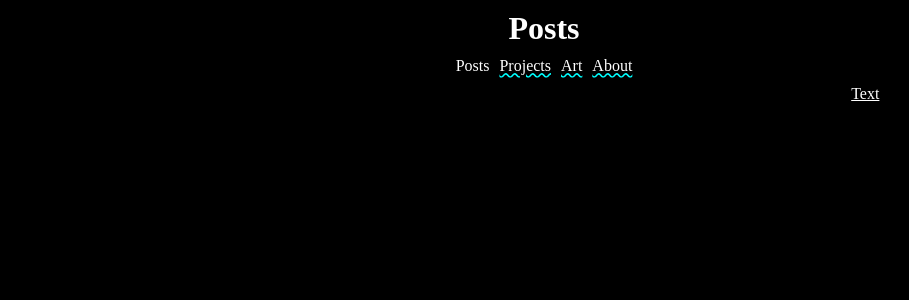
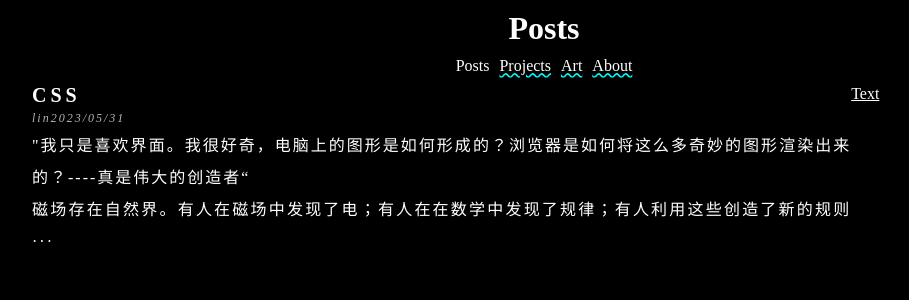
Before and after one commit to linround/me, a Next.js app: page /posts/css in a window 1280 px wide. Shown: the top 300 px of the page, without its empty margins (96-1005 px from the left). Built offline with nearby package versions, Linux system fonts and the light colour scheme.

Commit message:
stage: post-text

```diff
--- a/app/posts/css/page.module.css
+++ b/app/posts/css/page.module.css
@@ -1,6 +1 @@
-.container {
-  flex: 4;
-  display: flex;
-  justify-content: center;
-  flex-direction: column;
-}
+.container {}
--- a/app/posts/css/page.tsx
+++ b/app/posts/css/page.tsx
@@ -1,8 +1,22 @@
-import style from './page.module.css'
+import style from '../bright-moon/page.module.css'
+import Link from "next/link";
+import {css} from "@/lib/posts";
+import {formatTime} from "@/utils/dayjs";
 export default function page() {
   return (
     <div className={style.container}>
-      <div></div>
+      <div className={style.header}>
+        <div className={style.title}>
+          <Link href={css.link} className={style.link} target={'_blank'}>
+            {css.title}
+          </Link>
+        </div>
+        <div className={style.introduction}>{css.author}{formatTime(css.timestamp)}</div>
+      </div>
+      <article className={style.content}>
+        <p>&quot;我只是喜欢界面。我很好奇，电脑上的图形是如何形成的？浏览器是如何将这么多奇妙的图形渲染出来的？----真是伟大的创造者&ldquo;</p>
+        <p>磁场存在自然界。有人在磁场中发现了电；有人在在数学中发现了规律；有人利用这些创造了新的规则···</p>
+      </article>
     </div>
   )
 }
```
